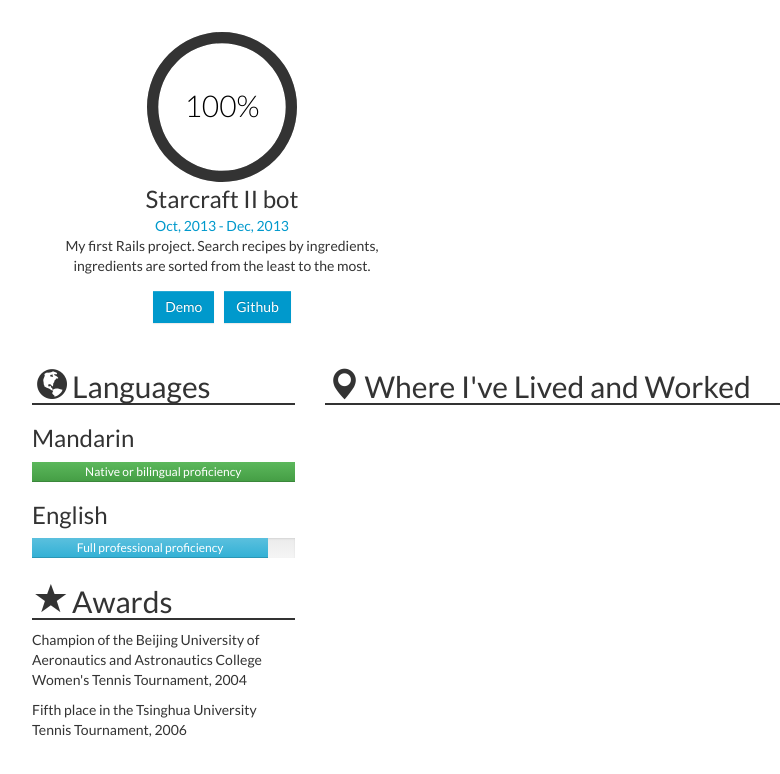
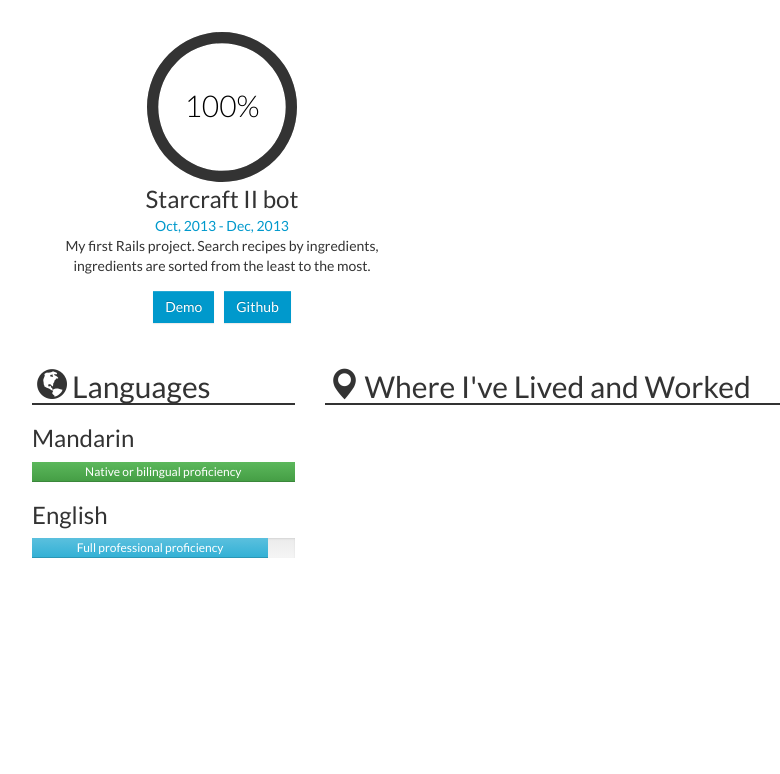
Before and after one commit to superAlexYang/superAlexYang.github.io, a plain HTML site: page index.html in a window 1280 px wide. Shown: the part 1960-2734 px from the top of the page, without its empty margins (38-818 px from the left). Drawn offline with Linux system fonts and the light colour scheme; some packages are replaced by stand-ins of ours.

Commit message:
Update index.html

```diff
--- a/index.html
+++ b/index.html
@@ -87,11 +87,6 @@
               <span>Full professional proficiency</span>
             </div>
           </div>
-          <!--Awards Info-->
-          <h2><span class="glyphicon glyphicon-star"></span>Awards</h2>
-
-          <p>Champion of the Beijing University of Aeronautics and Astronautics College Women's Tennis Tournament, 2004</p>
-          <p>Fifth place in the Tsinghua University Tennis Tournament, 2006</p>
 
         </div>
         <div class="col-md-9">
```
